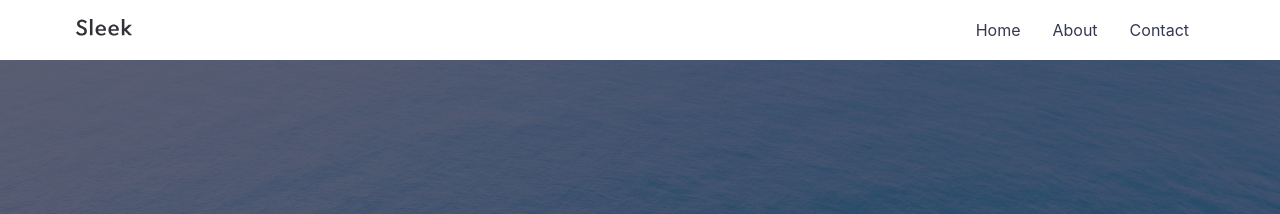
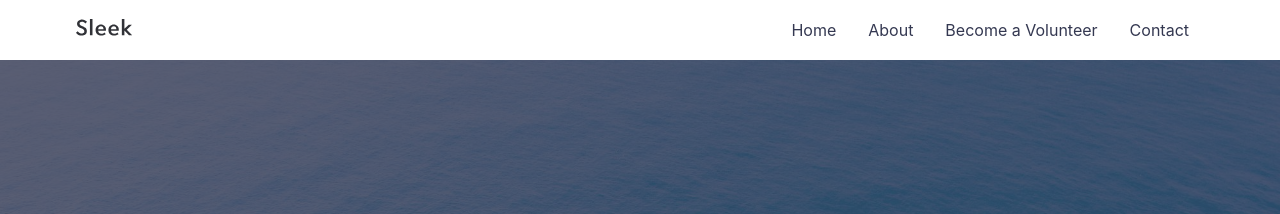
Before and after one commit to Alexa-jw/alexatry1, a Jekyll site: the page built from index.md, in a window 1280 px wide. Shown: the top 214 px of the page. Built offline with Jekyll 4.4.1, drawn with Linux system fonts in a browser that asks for light colours.

Commit message:
Update _config.yml

```diff
--- a/_config.yml
+++ b/_config.yml
@@ -23,6 +23,7 @@ social:
 navigation: # Navigation links
   - {name: 'Home', link: '/'}
   - {name: 'About', link: '/about'}
+  - {name: 'Become a Volunteer', link: '/Volunteer'}
   - {name: 'Contact', link: '/contact'}
 
 tagline: >
```
